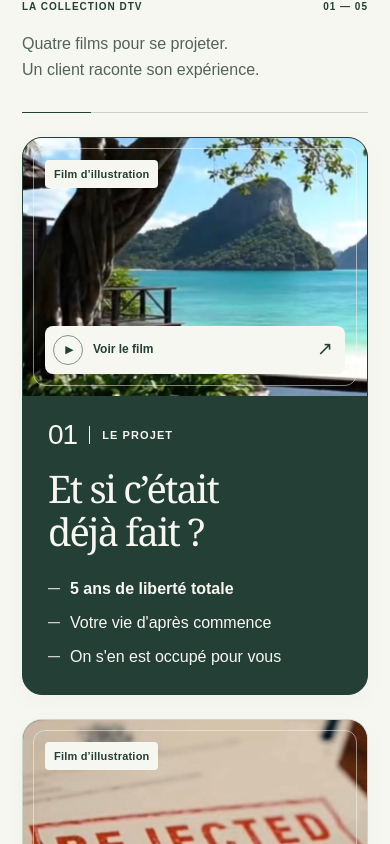
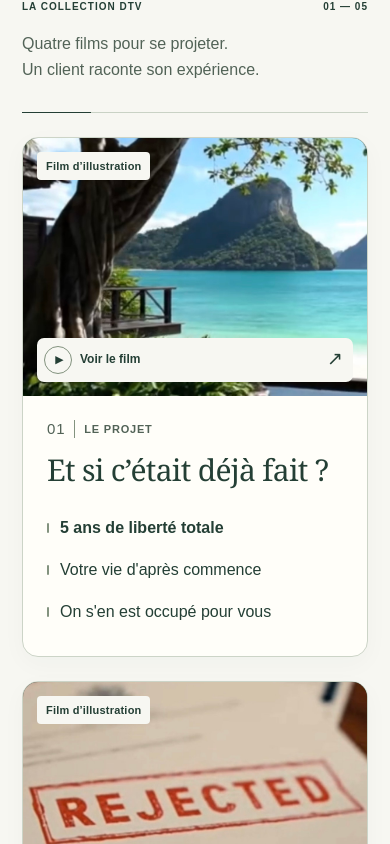
Before and after one commit to emaem-code/dtv-thailande, a Next.js app: page / in a window 390 px wide. Shown: the part 4820-5664 px from the top of the page. Built offline with nearby package versions, Linux system fonts and the light colour scheme.

Commit message:
Harmonize video cards and animate their supporting text

```diff
--- a/app/components/HomeVideos.module.css
+++ b/app/components/HomeVideos.module.css
@@ -63,84 +63,47 @@
   background: var(--ink);
   transform-origin: left;
 }
+/* Une même silhouette pour les cinq films ; le témoignage se distingue par sa teinte. */
 .grid {
   display: grid;
-  grid-template-columns: repeat(12, minmax(0, 1fr));
-  gap: 20px;
+  grid-template-columns: repeat(5, minmax(0, 1fr));
+  gap: 16px;
 }
 .card {
-  grid-column: span 3;
-  display: flex;
-  flex-direction: column;
   min-width: 0;
   border: 1px solid #ccd4c7;
-  border-radius: 20px;
+  border-radius: 16px;
   background: #fffef9;
   color: #243f35;
-  /* Le débordement des textes animés reste visible ; seule l’image est découpée. */
   box-shadow: 0 7px 24px rgb(36 63 53 / 3%);
 }
-.card[data-film="1"] {
-  grid-column: span 8;
-  display: grid;
-  grid-template-columns: 46% minmax(0, 1fr);
-  background: #243f35;
-  color: #f7f7f2;
-  border-color: #243f35;
-}
-.card[data-film="2"] {
-  grid-column: span 4;
-}
 .card[data-testimonial] {
-  grid-column: span 6;
-  display: grid;
-  grid-template-columns: 44% minmax(0, 1fr);
-  background: #e8eddf;
-}
-.card[data-film="5"] {
   background: #eef0e6;
+  border-color: #83937f;
 }
 .thumbnail {
   position: relative;
   isolation: isolate;
   display: block;
-  flex-shrink: 0;
   width: 100%;
-  height: 185px;
+  aspect-ratio: 4 / 5;
   overflow: hidden;
-  border-radius: 19px 19px 0 0;
+  border-radius: 15px 15px 0 0;
   background: #243f35;
   color: #243f35;
   text-align: left;
 }
-.thumbnail::after {
-  content: "";
-  position: absolute;
-  inset: 10px;
-  border: 1px solid rgb(247 247 242 / 50%);
-  border-radius: 12px;
-  pointer-events: none;
-}
 .thumbnail img {
   object-fit: cover;
   object-position: 50% 48%;
-}
-.card[data-film="1"] .thumbnail,
-.card[data-testimonial] .thumbnail {
-  height: 100%;
-  min-height: 430px;
-  border-radius: 19px 0 0 19px;
-}
-.card[data-film="1"] .thumbnail {
-  min-height: 470px;
 }
 .card[data-testimonial] .thumbnail img {
   object-position: 50% 32%;
 }
 .type {
   position: absolute;
-  top: 22px;
-  left: 22px;
+  top: 14px;
+  left: 14px;
   padding: 5px 9px;
   border-radius: 4px;
   background: #f7f7f2;
@@ -155,15 +118,15 @@
 }
 .play {
   position: absolute;
-  left: 22px;
-  right: 22px;
-  bottom: 22px;
+  left: 14px;
+  right: 14px;
+  bottom: 14px;
   display: flex;
   align-items: center;
-  gap: 10px;
-  min-height: 48px;
-  padding: 8px 12px 8px 8px;
-  border-radius: 8px;
+  gap: 8px;
+  min-height: 44px;
+  padding: 6px 10px 6px 7px;
+  border-radius: 7px;
   background: #f7f7f2;
   color: #243f35;
   font-size: 12px;
@@ -174,8 +137,8 @@
   display: grid;
   place-items: center;
   flex-shrink: 0;
-  width: 30px;
-  height: 30px;
+  width: 28px;
+  height: 28px;
   padding-left: 2px;
   border: 1px solid #83937f;
   border-radius: 50%;
@@ -195,87 +158,115 @@
   outline-offset: 3px;
 }
 .copy {
-  display: flex;
-  flex-direction: column;
-  justify-content: space-between;
-  flex: 1;
   min-width: 0;
-  padding: 26px;
-}
-.card[data-film="1"] .copy {
-  padding: clamp(28px, 3vw, 44px);
+  padding: 22px 18px 24px;
 }
 .chapter {
   display: flex;
   align-items: center;
-  gap: 12px;
-  margin-bottom: 22px;
-  font-size: 11px;
+  gap: 9px;
+  margin: 0 0 14px;
+  color: #526357;
+  font-size: 10px;
   font-weight: 600;
-  letter-spacing: 1.1px;
+  letter-spacing: .8px;
   text-transform: uppercase;
 }
 .number {
-  font-size: 28px;
+  font-size: 15px;
   line-height: 1;
   font-weight: 400;
-  letter-spacing: -1px;
   font-variant-numeric: tabular-nums;
 }
 .chapter > span:last-child {
-  border-left: 1px solid currentColor;
-  padding-left: 12px;
+  border-left: 1px solid #83937f;
+  padding-left: 9px;
 }
 .section .title {
+  min-height: 3.6em;
   margin: 0;
   color: inherit;
-  font-size: 26px;
-  line-height: 1.14;
-  font-weight: 500;
-  letter-spacing: -1px;
+  font-family: Georgia, "Times New Roman", serif;
+  font-size: 25px;
+  line-height: 1.2;
+  font-weight: 400;
+  letter-spacing: -.7px;
   text-wrap: balance;
-}
-.card[data-film="1"] .title {
-  font-family: Georgia, "Times New Roman", serif;
-  font-size: clamp(38px, 3.5vw, 52px);
-  font-weight: 400;
-  letter-spacing: -1.8px;
-}
-.card[data-testimonial] .title {
-  font-family: Georgia, "Times New Roman", serif;
-  font-size: 36px;
-  font-weight: 400;
 }
 .phrases {
   display: grid;
-  gap: 10px;
-  margin: 30px 0 0;
+  gap: 2px;
+  margin: 18px 0 0;
   padding: 0;
   list-style: none;
   font-size: 16px;
   line-height: 1.5;
 }
 .phrases li {
-  display: flex;
-  align-items: baseline;
-  gap: 10px;
+  position: relative;
+  isolation: isolate;
+  padding: 8px 4px 8px 13px;
+  color: #243f35;
 }
 .phrases li::before {
   content: "";
-  flex-shrink: 0;
-  width: 12px;
-  height: 1px;
-  background: currentColor;
-  transform: translateY(-.3em);
+  position: absolute;
+  inset: 0 -5px;
+  z-index: -1;
+  border-radius: 5px;
+  background: #e0e8d8;
+  opacity: 0;
+  transform: scaleX(.94);
+  transform-origin: left;
+}
+.phrases li::after {
+  content: "";
+  position: absolute;
+  top: 15px;
+  left: 0;
+  width: 2px;
+  height: 10px;
+  border-radius: 2px;
+  background: #83937f;
+  transform-origin: top;
 }
 .phrases li:first-child {
   font-weight: 600;
 }
-.card[data-film="1"] .phrases {
-  gap: 15px;
-  font-size: 18px;
+@keyframes phraseEmphasis {
+  0%, 100% { transform: translateX(0); }
+  20%, 65% { transform: translateX(var(--motion-arrow-distance)); }
+}
+@keyframes phraseHighlight {
+  0%, 100% { opacity: 0; transform: scaleX(.94); }
+  20%, 65% { opacity: 1; transform: scaleX(1); }
+}
+@keyframes phraseMarker {
+  0%, 100% { transform: scaleY(1); background: #83937f; }
+  20%, 65% { transform: scaleY(2.2); background: #243f35; }
 }
 @media (prefers-reduced-motion: no-preference) {
+  /* Les trois phrases sont toujours opaques. L’accent passe une fois, sans boucle. */
+  .phrases[data-phrases-active] li,
+  .phrases[data-phrases-active] li::before,
+  .phrases[data-phrases-active] li::after {
+    animation-duration: calc(var(--motion-block-duration) * 3);
+    animation-timing-function: var(--motion-ease);
+    animation-iteration-count: 1;
+  }
+  .phrases[data-phrases-active] li { animation-name: phraseEmphasis; }
+  .phrases[data-phrases-active] li::before { animation-name: phraseHighlight; }
+  .phrases[data-phrases-active] li::after { animation-name: phraseMarker; }
+  .phrases[data-phrases-active] li:nth-child(2),
+  .phrases[data-phrases-active] li:nth-child(2)::before,
+  .phrases[data-phrases-active] li:nth-child(2)::after {
+    animation-delay: calc(var(--motion-block-duration) * 2);
+  }
+  .phrases[data-phrases-active] li:nth-child(3),
+  .phrases[data-phrases-active] li:nth-child(3)::before,
+  .phrases[data-phrases-active] li:nth-child(3)::after {
+    animation-delay: calc(var(--motion-block-duration) * 4);
+  }
   .collectionRule::before {
     transition: transform var(--motion-block-duration) var(--motion-ease);
   }
@@ -297,7 +288,13 @@
     transform: translate(var(--motion-arrow-distance), calc(-1 * var(--motion-arrow-distance)));
   }
 }
-@media (max-width: 1000px) {
+@media (min-width: 901px) and (max-width: 1199px) {
+  .grid { grid-template-columns: repeat(6, minmax(0, 1fr)); }
+  .card { grid-column: span 2; }
+  .card:nth-child(4) { grid-column: 2 / span 2; }
+  .section .title { min-height: 2.4em; }
+}
+@media (max-width: 900px) {
   .intro {
     align-items: flex-start;
     flex-direction: column;
@@ -310,31 +307,13 @@
     justify-content: space-between;
     gap: 30px;
   }
-  .introAside p {
-    margin: 0;
-  }
-  .grid {
-    grid-template-columns: repeat(2, minmax(0, 1fr));
-  }
-  .card,
-  .card[data-film="2"] {
-    grid-column: span 1;
-  }
-  .card[data-film="1"] {
-    grid-column: 1 / -1;
-  }
-  .card[data-testimonial] {
-    grid-column: span 1;
-    display: flex;
-  }
-  .card[data-testimonial] .thumbnail {
-    height: 185px;
-    min-height: 0;
-    border-radius: 19px 19px 0 0;
-  }
-  .card[data-testimonial] .title {
-    font-size: 30px;
-  }
+  .introAside p { margin: 0; }
+  .grid { grid-template-columns: repeat(4, minmax(0, 1fr)); }
+  .card { grid-column: span 2; }
+  .card:last-child { grid-column: 2 / span 2; }
+  .thumbnail { aspect-ratio: 1 / 1; }
+  .copy { padding: 24px; }
+  .section .title { min-height: 2.4em; }
 }
 @media (max-width: 600px) {
   .eyebrow {
@@ -342,54 +321,22 @@
     letter-spacing: 1px;
     max-width: 270px;
   }
-  .introAside {
-    display: block;
-  }
-  .collection {
-    font-size: 10px;
-  }
-  .introAside p {
-    margin-top: 16px;
-  }
-  .collectionRule {
-    margin: 24px 0;
-  }
+  .introAside { display: block; }
+  .collection { font-size: 10px; }
+  .introAside p { margin-top: 16px; }
+  .collectionRule { margin: 24px 0; }
   .grid {
     grid-template-columns: minmax(0, 1fr);
     gap: 24px;
   }
-  .card[data-film="1"] {
-    display: flex;
+  .card,
+  .card:last-child { grid-column: auto; }
+  .thumbnail { aspect-ratio: 4 / 3; }
+  .copy { padding: 24px; }
+  .section .title {
+    min-height: 0;
+    font-size: 30px;
   }
-  .card .thumbnail,
-  .card[data-film="1"] .thumbnail,
-  .card[data-testimonial] .thumbnail {
-    height: auto;
-    min-height: 0;
-    aspect-ratio: 4 / 3;
-    border-radius: 19px 19px 0 0;
-  }
-  .card[data-testimonial] .thumbnail {
-    aspect-ratio: 1 / 1;
-  }
-  .copy,
-  .card[data-film="1"] .copy {
-    padding: 25px;
-  }
-  .chapter {
-    margin-bottom: 18px;
-  }
-  .section .title,
-  .card[data-testimonial] .title {
-    font-size: 29px;
-  }
-  .card[data-film="1"] .title {
-    font-size: 38px;
-  }
-  .phrases,
-  .card[data-film="1"] .phrases {
-    font-size: 16px;
-    gap: 10px;
-    margin-top: 24px;
-  }
+  .chapter { font-size: 11px; }
+  .phrases { margin-top: 20px; }
 }
--- a/app/components/HomeVideos.tsx
+++ b/app/components/HomeVideos.tsx
@@ -1,6 +1,6 @@
 "use client";
 
-import { useCallback, useState } from "react";
+import { useCallback, useEffect, useRef, useState } from "react";
 import Image from "next/image";
 import { useModalA11y } from "./useModalA11y";
 import { PRIX_APPEL, prix } from "../lib/tarifs";
@@ -66,14 +66,37 @@ const videos = [
 ];
 
 export default function HomeVideos() {
+  const sectionRef = useRef<HTMLElement>(null);
   const [active, setActive] = useState<number | null>(null);
   const fermer = useCallback(() => setActive(null), []);
   const { dialogRef, handleDialogKeyDown } = useModalA11y(
     active !== null,
     fermer,
   );
+
+  useEffect(() => {
+    if (
+      !sectionRef.current ||
+      !("IntersectionObserver" in window) ||
+      window.matchMedia("(prefers-reduced-motion: reduce)").matches
+    ) return;
+
+    // Une seule lecture visuelle, quand les phrases sont réellement dans le champ.
+    const observer = new IntersectionObserver((entries) => {
+      for (const entry of entries) {
+        if (!entry.isIntersecting || entry.intersectionRatio < 0.55) continue;
+        entry.target.setAttribute("data-phrases-active", "");
+        observer.unobserve(entry.target);
+      }
+    }, { threshold: 0.55, rootMargin: `0px 0px -${Math.round(window.innerHeight * 0.08)}px 0px` });
+
+    sectionRef.current.querySelectorAll("[data-film-phrases]").forEach((list) => observer.observe(list));
+    return () => observer.disconnect();
+  }, []);
+
   return (
     <section
+      ref={sectionRef}
       id="accompagnement"
       className={film.section}
       aria-labelledby="titre-videos"
@@ -112,36 +135,28 @@ export default function HomeVideos() {
                 src={v.poster}
                 alt={`Aperçu vidéo ${v.title} pour l’accompagnement Visa DTV Thaïlande`}
                 fill
-                sizes={
-                  i === 0
-                    ? "(max-width: 600px) 100vw, (max-width: 1000px) 42vw, 420px"
-                    : i === 2
-                      ? "(max-width: 600px) 100vw, (max-width: 1000px) 42vw, 290px"
-                      : i === 1
-                        ? "(max-width: 600px) 100vw, (max-width: 1000px) 50vw, 420px"
-                        : "(max-width: 600px) 100vw, (max-width: 1000px) 50vw, 320px"
-                }
+                sizes="(max-width: 600px) calc(100vw - 42px), (max-width: 900px) 46vw, (max-width: 1199px) 30vw, 260px"
               />
               <span id={`type-video-${i}`} className={film.type}>
                 {i === 2 ? "Avis client" : "Film d’illustration"}
               </span>
               <span className={film.play} aria-hidden="true">
                 <span className={film.playIcon}>▶</span>
-                {i === 2 ? "Écouter son expérience" : "Voir le film"}
+                {i === 2 ? "Écouter l’avis" : "Voir le film"}
                 <span className={film.playArrow}>↗</span>
               </span>
             </button>
             <div className={film.copy}>
-              <div data-motion-heading="">
-                <p className={film.chapter} data-reveal="" data-heading-part="0">
+              <div>
+                <p className={film.chapter}>
                   <span className={film.number} aria-hidden="true">0{i + 1}</span>
                   <span>{v.label}</span>
                 </p>
-                <h3 id={`titre-video-${i}`} className={film.title} data-reveal="" data-heading-part="1">{v.title}</h3>
+                <h3 id={`titre-video-${i}`} className={film.title}>{v.title}</h3>
               </div>
-              <ul className={film.phrases} data-motion-group="">
+              <ul className={film.phrases} data-film-phrases="">
                 {v.phrases.map((phrase) => (
-                  <li key={phrase} data-reveal=""><span>{phrase}</span></li>
+                  <li key={phrase}><span>{phrase}</span></li>
                 ))}
               </ul>
             </div>
```
